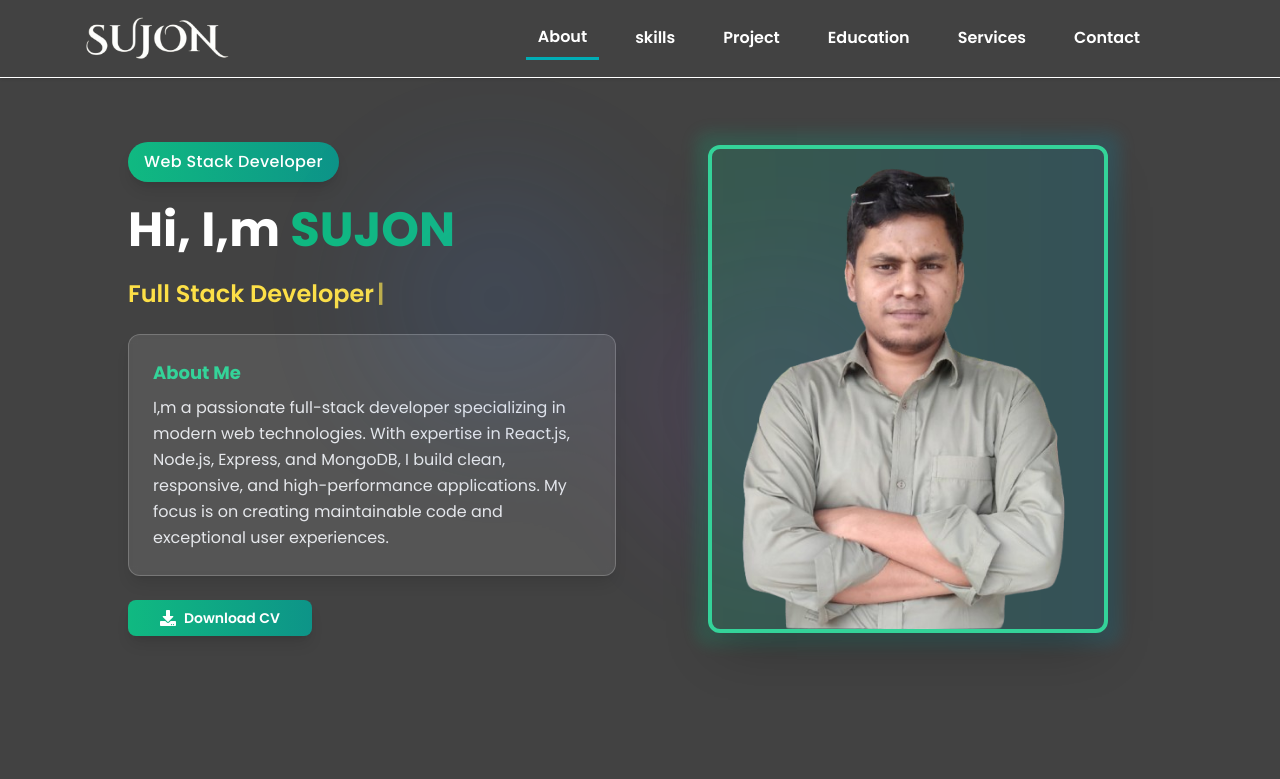
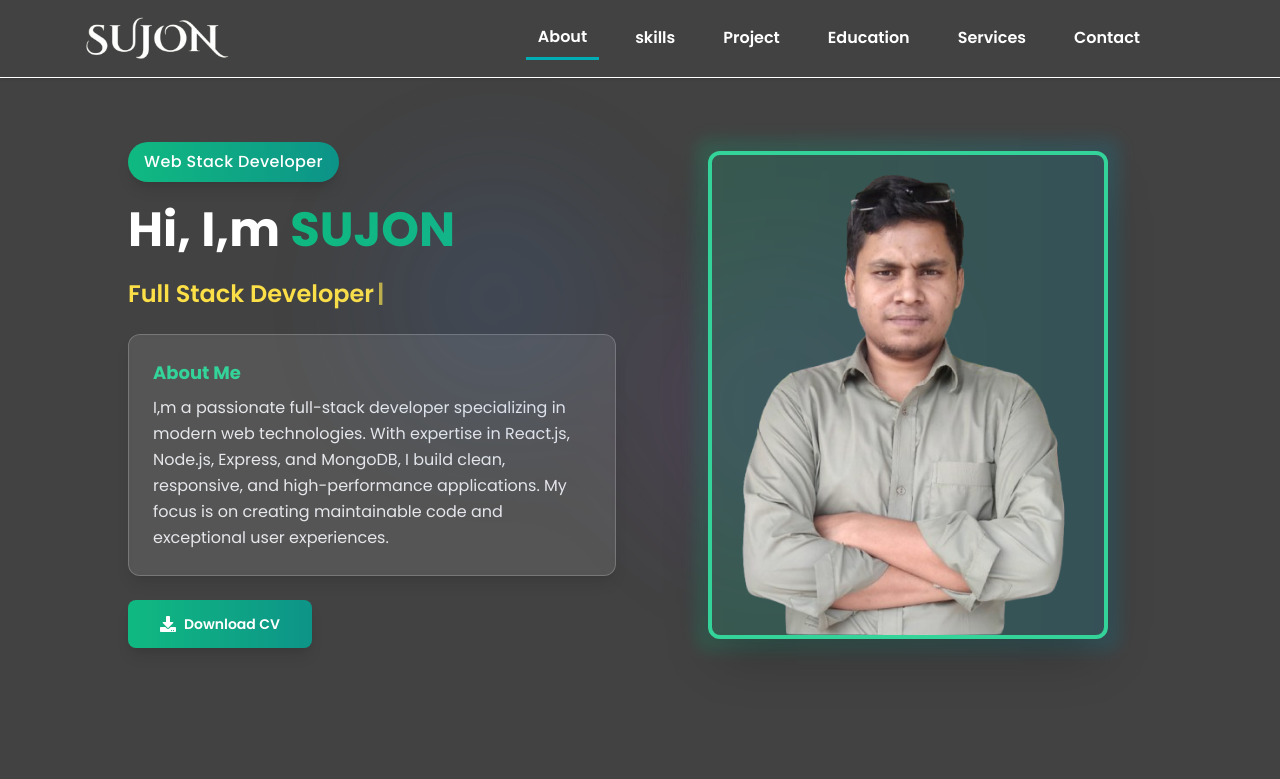
Before and after one commit to sujon-258549/Md-Sujon-Mia-Portfolio-1, a Next.js app: page / in a window 1280 px wide. Shown: the top 779 px of the page. Built offline with nearby package versions, Linux system fonts and the light colour scheme.

Commit message:
resumi button

```diff
--- a/src/app/components/home/Banner.tsx
+++ b/src/app/components/home/Banner.tsx
@@ -54,7 +54,7 @@ const Banner = () => {
             <div className="mt-5 md:mt-10">
               <a className="" href="https://drive.google.com/file/d/1TccrW7P7zTgqdf6EmwdB-lF2LwWOnUdJ/view?usp=sharing">  <Button
 
-                className="bg-gradient-to-r from-emerald-500 to-teal-600 hover:from-emerald-600 hover:to-teal-700 text-white font-semibold px-8 py-4 rounded-lg hover:scale-105 transition-all duration-300 flex items-center gap-2 shadow-lg hover:shadow-emerald-500/30"
+                className="bg-gradient-to-r from-emerald-500 to-teal-600 hover:from-emerald-600 hover:to-teal-700 text-white font-semibold px-8 py-6 rounded-lg hover:scale-105 transition-all duration-300 flex items-center gap-2 shadow-lg hover:shadow-emerald-500/30"
               >
                 <FaDownload className="text-lg" />
                 <span>Download CV</span>
```
